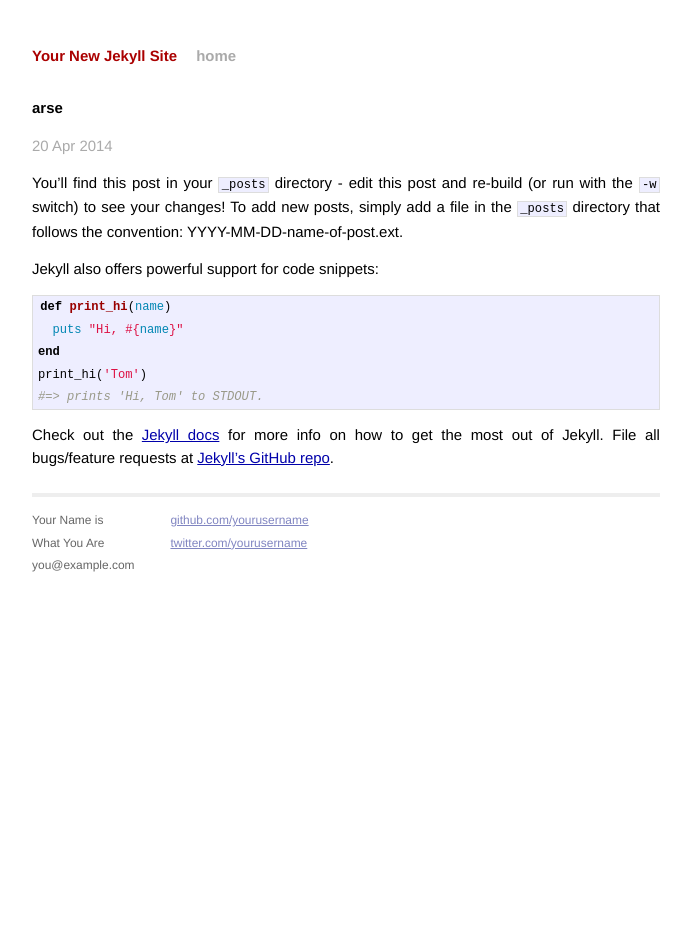
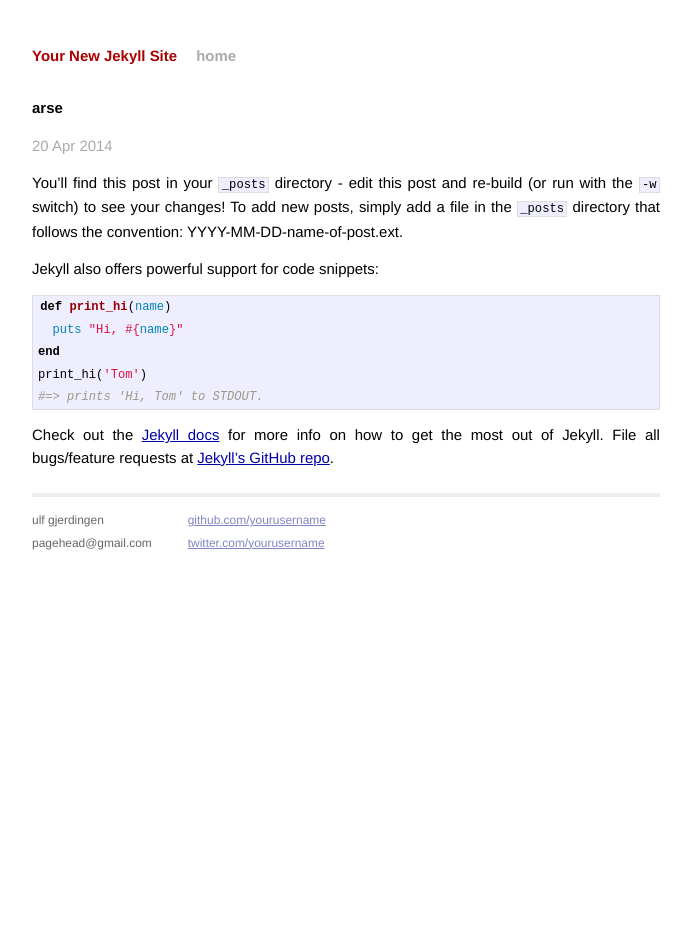
Before and after one commit to ulfgj/ulfgj.github.io, a Jekyll site: the page built from _posts/2014-04-20-welcome-to-jekyll.markdown, in a window 1280 px wide. Shown: the whole page, without its empty margins (294-985 px from the left). Built offline with Jekyll 4.4.1, drawn with Linux system fonts in a browser that asks for light colours.

Commit message:
testing from clone into updated repo
node_modules installed with npm install + markup changed in
/_layouts/default.html

```diff
--- a/_layouts/default.html
+++ b/_layouts/default.html
@@ -24,9 +24,8 @@
           <div class="footer">
             <div class="contact">
               <p>
-                Your Name is<br />
-                What You Are<br />
-                you@example.com
+                ulf gjerdingen<br />
+                pagehead@gmail.com
               </p>
             </div>
             <div class="contact">
```
